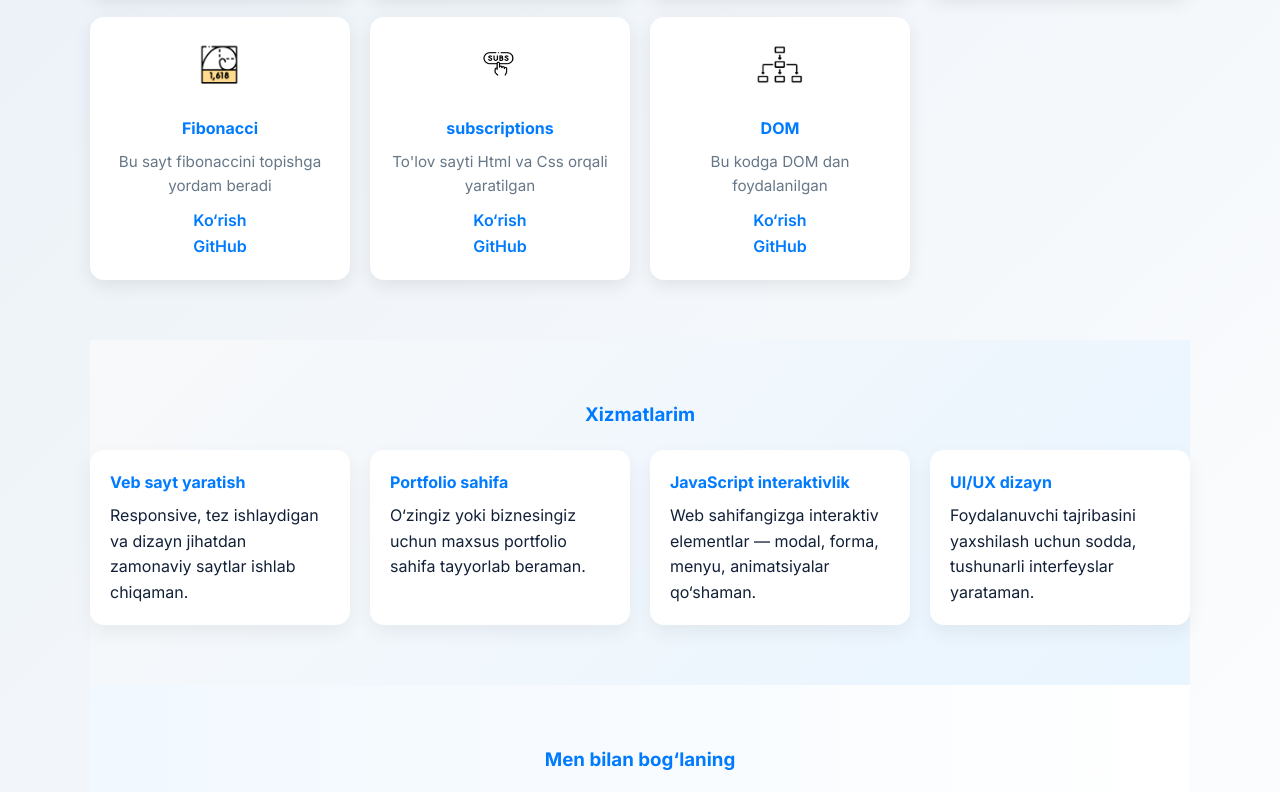
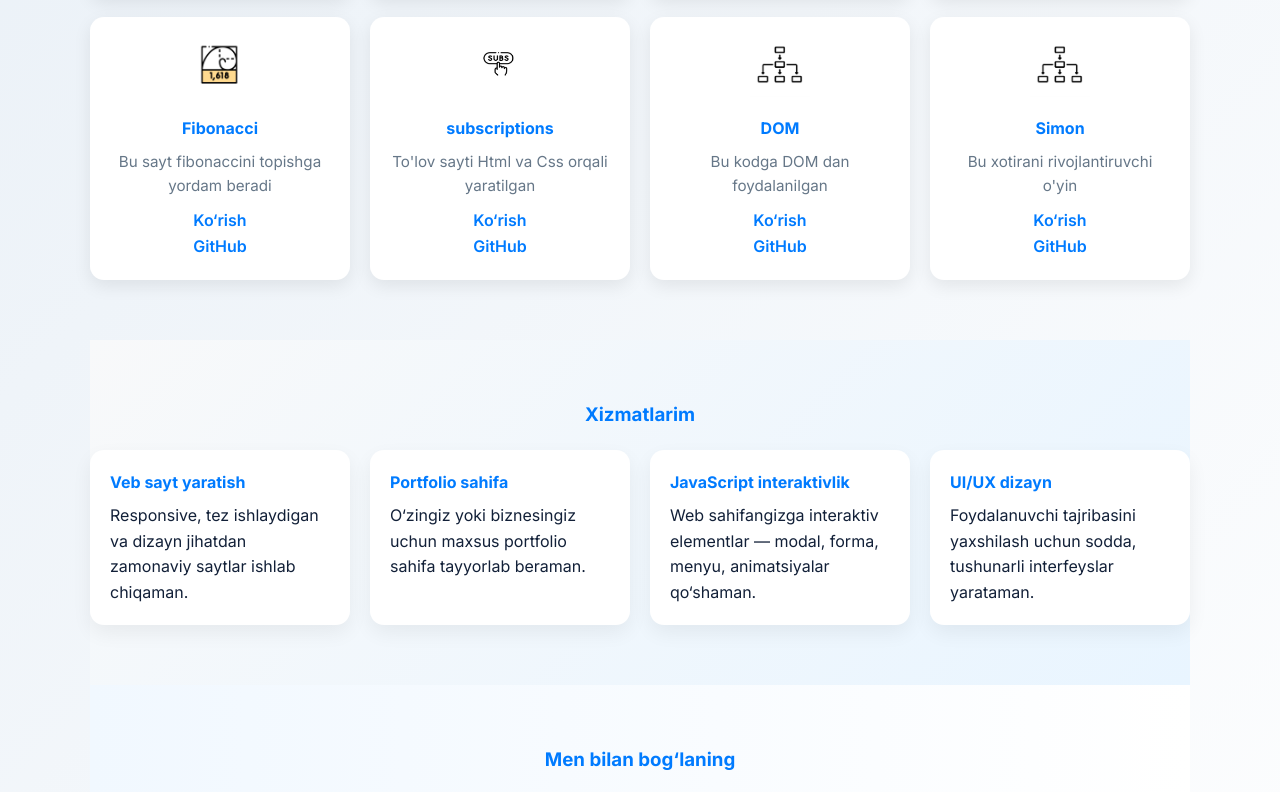
Before and after one commit to bekzodcode08/my.portfolio, a plain HTML site: page index.html in a window 1280 px wide. Shown: the part 1766-2558 px from the top of the page. Drawn offline with Linux system fonts and the light colour scheme.

Commit message:
Update index.html

```diff
--- a/index.html
+++ b/index.html
@@ -147,6 +147,16 @@
 
     </article>
 
+       <article class="card">
+      <img src="image/photo_2025-10-30_14-31-34.jpg" alt="Project 1">
+      <h4>Simon</h4>
+      <p> Bu xotirani rivojlantiruvchi o'yin</p>
+      <a href="https://bekzodcode08.github.io/simon/" class="card-link">Ko‘rish</a> <br>
+      <a href="https://github.com/bekzodcode08/simon" class="card-link">GitHub</a>
+
+
+    </article>
+
     </div>
   </section>
 
```
